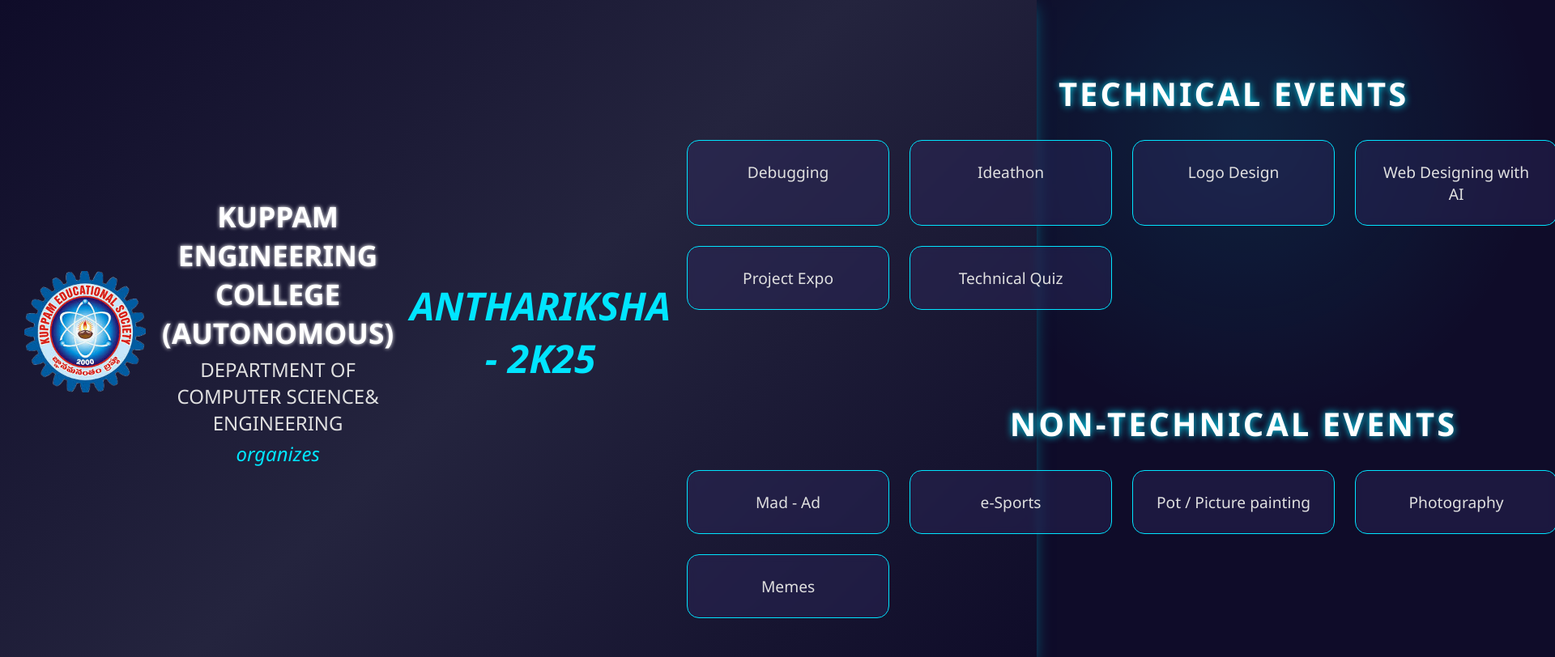
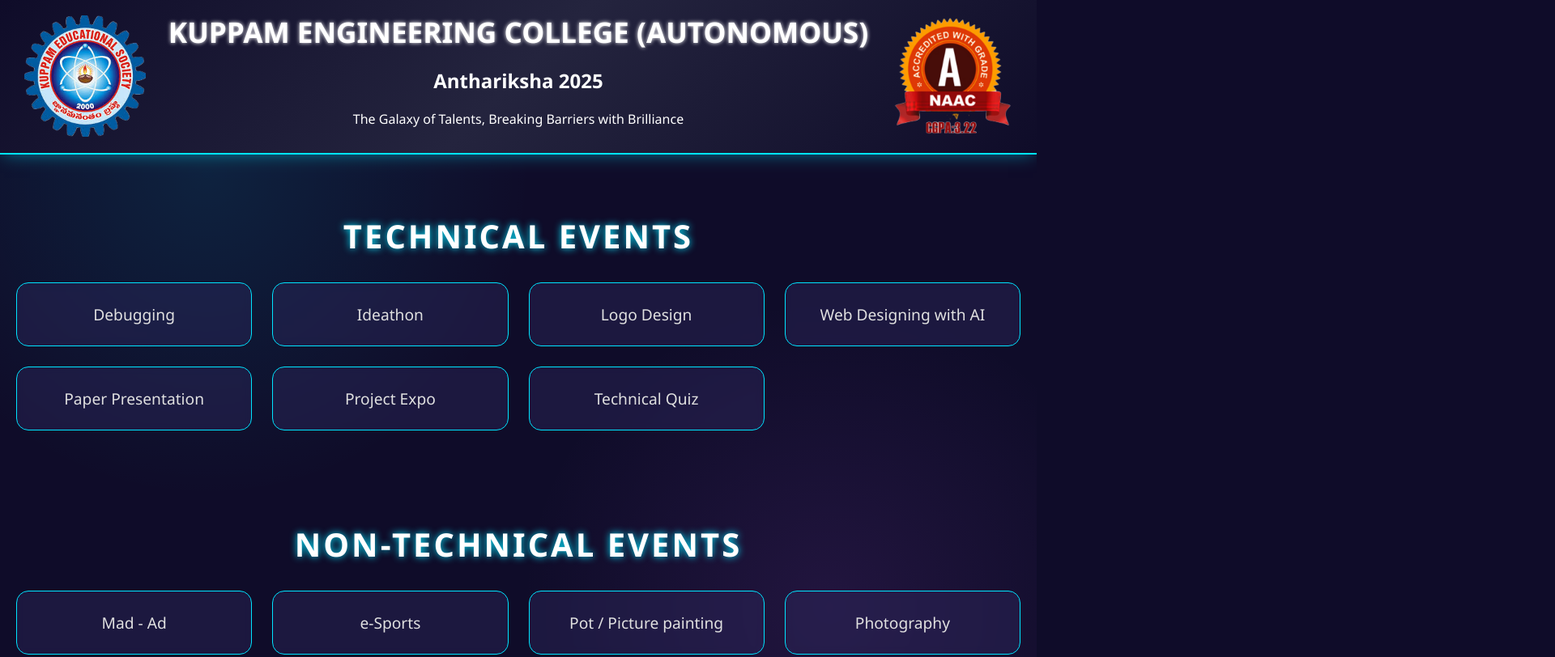
Before and after one commit to NandaKumar-21/Anthariksh, a plain HTML site: page index.html in a window 1280 px wide. Shown: the top 812 px of the page at 81% size, 1920 px wide, since content can reach past the window. Drawn offline with Linux system fonts and the light colour scheme.

Commit message:
Update index.html

```diff
--- a/index.html
+++ b/index.html
@@ -9,13 +9,11 @@
 <body>
   <header class="main-header">
     <img src="images/kec.png" alt="College Logo" class="logo"> <div class="header-title-section">
-      <h1 class="college-name">KUPPAM ENGINEERING COLLEGE </h1>
-        <h4 class="college-name"> (AUTONOMOUS)</h4>
-      <h2 class="dept">DEPARTMENT OF COMPUTER SCIENCE& ENGINEERING</h2>
-      <p class="sy">organizes</p>
-
+      <h1 class="college-name">KUPPAM ENGINEERING COLLEGE (AUTONOMOUS)</h1>
+      <h2 class="symposium-title">Anthariksha 2025</h2>
+      <p class="symposium-tagline">The Galaxy of Talents, Breaking Barriers with Brilliance</p>
     </div>
-    <center><h2 class="antha">ANTHARIKSHA - 2K25</h2></center>
+    <img src="images/naac.png" alt="NAAC Badge" class="naac-badge"> </header>
 
   <main>
     <section class="events-section">
@@ -30,7 +28,7 @@
   </main>
 
   <footer>
-    <p>© 2025 Anthariksha - 2K25 Symposium | Department of CSE | KEC</p>
+    <p>© 2025 Anthariksha Symposium | Department of CSE</p>
   </footer>
 
   <script src="app.js"></script>
```
